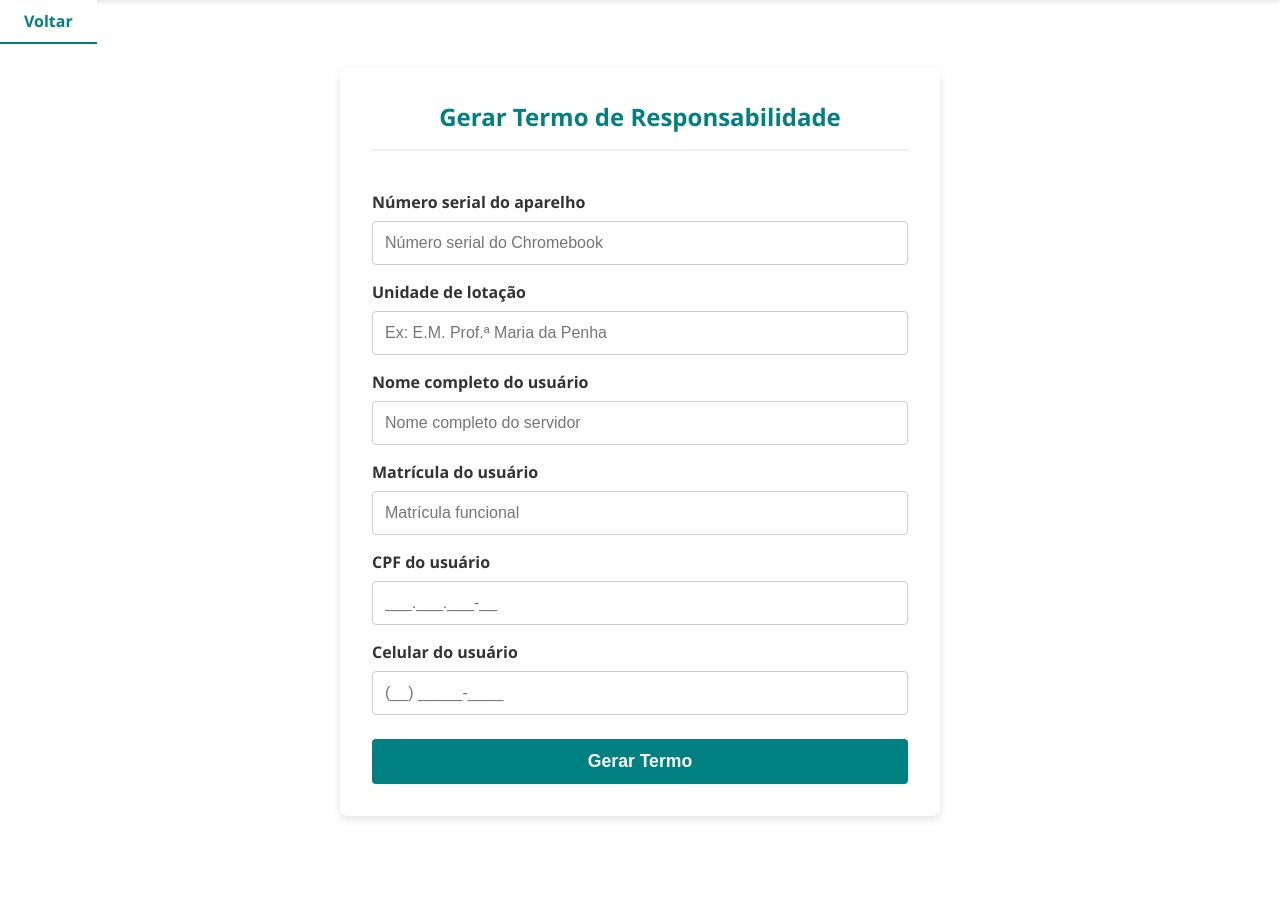
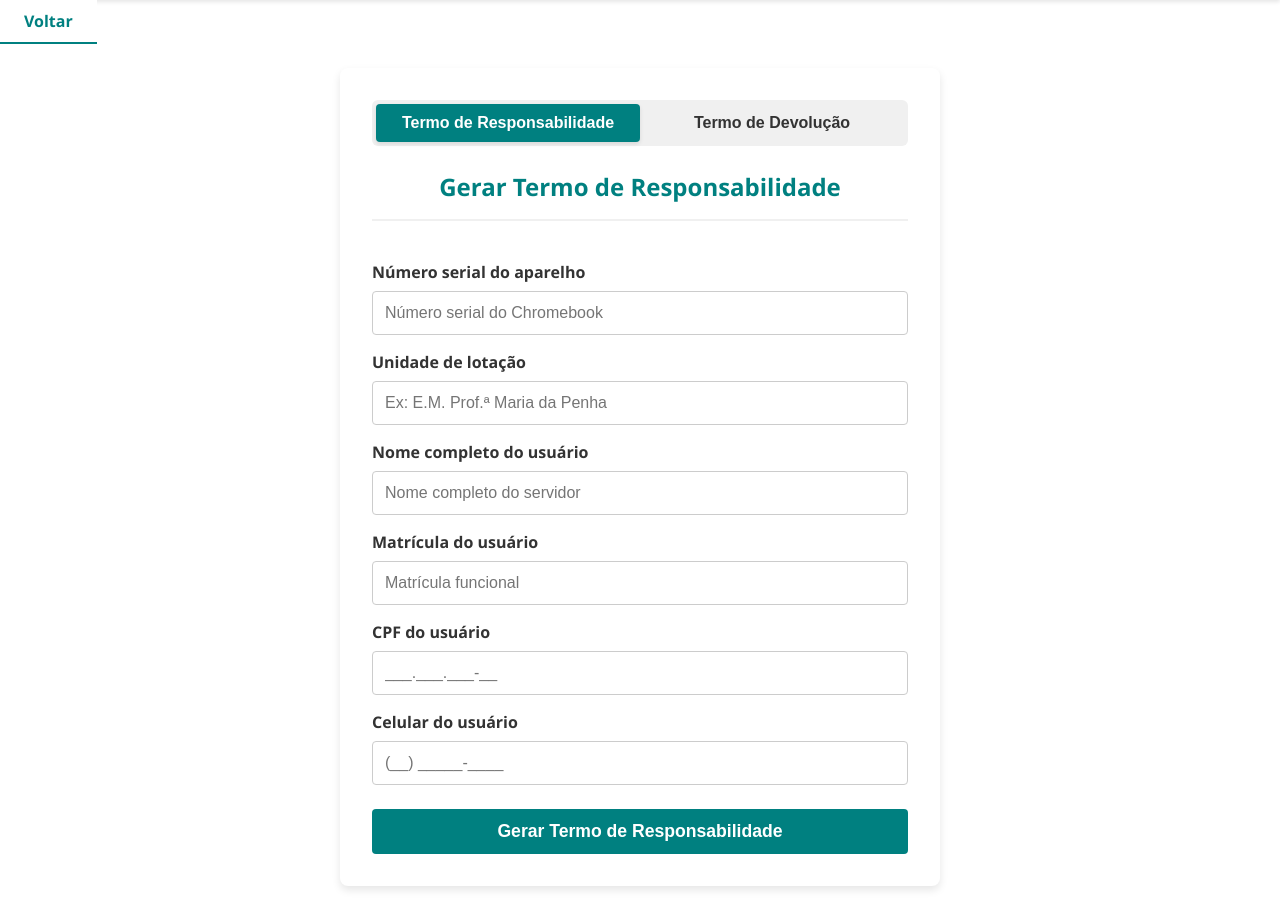
Before and after one commit to sistemainternosmecict/suporte_interno_smecict, a Flask app: page /termo_chromebooks in a window 1280 px wide. Shown: the part 71-981 px from the top of the page. Before the commit the page ends 891 px from the top, so only its background shows below. Run offline with Flask 3, Linux system fonts and the light colour scheme; parts of the project's set-up code (start-up, migrations or seed data) failed here and were passed over.

Commit message:
feat(termo): Adiciona fluxo de geração para Termo de Devolução
- Cria o módulo `modulos/devolucao` para a geração de Termos de Devolução de Chromebooks.
- Implementa o `DevolucaoPdfConstructor` que utiliza `reportlab` para criar o conteúdo do PDF com base no modelo de devolução.
- Adiciona a rota `POST /gerar_termo_devolucao` no `main.py` para processar os dados do formulário e orquestrar a criação do PDF.
- Atualiza a página de termos (`form_termo_chromebooks.html`) com uma interface de abas para alternar entre os formulários de responsabilidade e devolução.

```diff
--- a/main.py
+++ b/main.py
@@ -7,6 +7,8 @@ from garantia_gen import ChamadoGarantiaPDF
 from setproctitle import setproctitle
 from modulos.termo.modules.data_compiler import DataCompiler
 from modulos.termo.modules.pdf_constructor import PdfConstructor
+from modulos.devolucao.modules.data_compiler import DataCompiler as DevolucaoDataCompiler
+from modulos.devolucao.modules.pdf_constructor import DevolucaoPdfConstructor
 from modulos.relatServico.listas import unidades, bairros, distritos
 from modulos.relatServico.main import Relatorio_servico_tecnico
 
@@ -80,6 +82,21 @@ def gerar_termo_chromebook():
     pdf_con = PdfConstructor(data_from_compiler, "Termo de responsabilidade", data_comp.get_data())
     if pdf_con.gerado["gerado"]:
         return redirect(url_for("baixar_termo", filename=pdf_con.gerado["path"]))
+
+@app.route("/gerar_termo_devolucao", methods=["POST"])
+def gerar_termo_devolucao():
+    data = request.form.to_dict()
+    data_comp = DevolucaoDataCompiler()
+    data_comp.set_data(data)
+
+    if isinstance(data_comp.get_data(), str):
+        return "Erro: Dados inválidos.", 400
+
+    pdf_con = DevolucaoPdfConstructor(data_comp.get_data())
+    if pdf_con.gerado["gerado"]:
+        return redirect(url_for("baixar_termo", filename=pdf_con.gerado["path"]))
+    else:
+        return "Erro ao gerar o PDF de devolução.", 500
 
 @app.route("/obter_termo/<path:filename>")
 def baixar_termo(filename):
--- a/templates/form_termo_chromebooks.html
+++ b/templates/form_termo_chromebooks.html
@@ -6,37 +6,98 @@
 
 <section>
     <div class="form-container">
+        <div class="tab-buttons">
+            <button class="tab-btn active" data-form="form-responsabilidade">Termo de Responsabilidade</button>
+            <button class="tab-btn" data-form="form-devolucao">Termo de Devolução</button>
+        </div>
+
         {% if mode == "prod" %}
-            {% set upload_url = "/suporte/gerar_termo_chromebook" %}
+            {% set upload_url_responsabilidade = "/suporte/gerar_termo_chromebook" %}
+            {% set upload_url_devolucao = "/suporte/gerar_termo_devolucao" %}
         {% else %}
-            {% set upload_url = "/gerar_termo_chromebook" %}
+            {% set upload_url_responsabilidade = "/gerar_termo_chromebook" %}
+            {% set upload_url_devolucao = "/gerar_termo_devolucao" %}
         {% endif %}
 
-        <form action="{{ upload_url }}" method="post">
+        <!-- Formulário de Responsabilidade -->
+        <form id="form-responsabilidade" action="{{ upload_url_responsabilidade }}" method="post">
             <h2>Gerar Termo de Responsabilidade</h2>
 
-            <label for="serial">Número serial do aparelho</label>
-            <input type="text" name="serial" id="serial" placeholder="Número serial do Chromebook" required>
+            <label for="serial_resp">Número serial do aparelho</label>
+            <input type="text" name="serial" id="serial_resp" placeholder="Número serial do Chromebook" required>
 
-            <label for="unidade">Unidade de lotação</label>
-            <input type="text" name="unidade" id="unidade" placeholder="Ex: E.M. Prof.ª Maria da Penha" required>
+            <label for="unidade_resp">Unidade de lotação</label>
+            <input type="text" name="unidade" id="unidade_resp" placeholder="Ex: E.M. Prof.ª Maria da Penha" required>
 
-            <label for="nome">Nome completo do usuário</label>
-            <input type="text" name="nome" id="nome" placeholder="Nome completo do servidor" required>
+            <label for="nome_resp">Nome completo do usuário</label>
+            <input type="text" name="nome" id="nome_resp" placeholder="Nome completo do servidor" required>
 
-            <label for="matricula">Matrícula do usuário</label>
-            <input type="text" name="matricula" id="matricula" placeholder="Matrícula funcional" required>
+            <label for="matricula_resp">Matrícula do usuário</label>
+            <input type="text" name="matricula" id="matricula_resp" placeholder="Matrícula funcional" required>
 
-            <label for="cpf">CPF do usuário</label>
-            <input type="text" name="cpf" id="cpf" placeholder="___.___.___-__" required>
+            <label for="cpf_resp">CPF do usuário</label>
+            <input type="text" name="cpf" id="cpf_resp" placeholder="___.___.___-__" required>
 
-            <label for="celular">Celular do usuário</label>
-            <input type="text" name="celular" id="celular" placeholder="(__) _____-____" required>
+            <label for="celular_resp">Celular do usuário</label>
+            <input type="text" name="celular" id="celular_resp" placeholder="(__) _____-____" required>
 
-            <input type="submit" value="Gerar Termo">
+            <input type="submit" value="Gerar Termo de Responsabilidade">
+        </form>
+
+        <!-- Formulário de Devolução (inicialmente oculto) -->
+        <form id="form-devolucao" action="{{ upload_url_devolucao }}" method="post" class="hidden">
+            <h2>Gerar Termo de Devolução</h2>
+
+            <label for="serial_dev">Número serial do aparelho</label>
+            <input type="text" name="serial" id="serial_dev" placeholder="Número serial do Chromebook" required>
+
+            <label for="unidade_dev">Unidade de lotação</label>
+            <input type="text" name="unidade" id="unidade_dev" placeholder="Ex: E.M. Prof.ª Maria da Penha" required>
+
+            <label for="nome_dev">Nome completo do usuário</label>
+            <input type="text" name="nome" id="nome_dev" placeholder="Nome completo do servidor" required>
+
+            <label for="matricula_dev">Matrícula do usuário</label>
+            <input type="text" name="matricula" id="matricula_dev" placeholder="Matrícula funcional" required>
+
+            <label for="cpf_dev">CPF do usuário</label>
+            <input type="text" name="cpf" id="cpf_dev" placeholder="___.___.___-__" required>
+
+            <input type="submit" value="Gerar Termo de Devolução">
         </form>
     </div>
 </section>
+
+<script>
+    document.addEventListener('DOMContentLoaded', (event) => {
+        const tabButtons = document.querySelectorAll('.tab-btn');
+        const forms = document.querySelectorAll('.form-container form');
+
+        tabButtons.forEach(button => {
+            button.addEventListener('click', () => {
+                // Remove a classe 'active' de todos os botões
+                tabButtons.forEach(btn => btn.classList.remove('active'));
+                // Adiciona a classe 'active' ao botão clicado
+                button.classList.add('active');
+
+                // Esconde todos os formulários
+                forms.forEach(form => {
+                    if (!form.classList.contains('hidden')) {
+                        form.classList.add('hidden');
+                    }
+                });
+
+                // Mostra o formulário correspondente
+                const formId = button.dataset.form;
+                const formToShow = document.getElementById(formId);
+                if (formToShow) {
+                    formToShow.classList.remove('hidden');
+                }
+            });
+        });
+    });
+</script>
+
 
 <style>
     :root {
@@ -51,21 +112,52 @@
 
     section {
         display: flex;
-        justify-content: center; /* Centraliza o form container */
-        align-items: flex-start; /* Alinha no topo */
+        justify-content: center;
+        align-items: flex-start;
         padding: 24px;
         width: 100%;
         box-sizing: border-box;
     }
 
     .form-container {
-        flex-basis: 600px; /* Largura máxima do formulário */
+        flex-basis: 600px;
         max-width: 600px;
         background: var(--background-color);
         border-radius: 8px;
         box-shadow: 0 4px 8px var(--shadow-color);
         padding: 32px;
         box-sizing: border-box;
+    }
+
+    .tab-buttons {
+        display: flex;
+        margin-bottom: 24px;
+        border-radius: 6px;
+        background-color: var(--secondary-color);
+        padding: 4px;
+    }
+
+    .tab-btn {
+        flex: 1;
+        padding: 10px;
+        background-color: transparent;
+        border: none;
+        border-radius: 4px;
+        font-size: 1rem;
+        font-weight: bold;
+        color: var(--text-color);
+        cursor: pointer;
+        transition: background-color 0.3s ease, color 0.3s ease;
+    }
+
+    .tab-btn.active {
+        background-color: var(--primary-color);
+        color: white;
+        box-shadow: 0 2px 4px rgba(0, 0, 0, 0.1);
+    }
+
+    form.hidden {
+        display: none;
     }
 
     form h2 {
```
Also changed, not shown: modulos/devolucao/modules/data_compiler.py (added, +38 -0 lines), modulos/devolucao/modules/pdf_constructor.py (added, +130 -0 lines), 1 other file.
